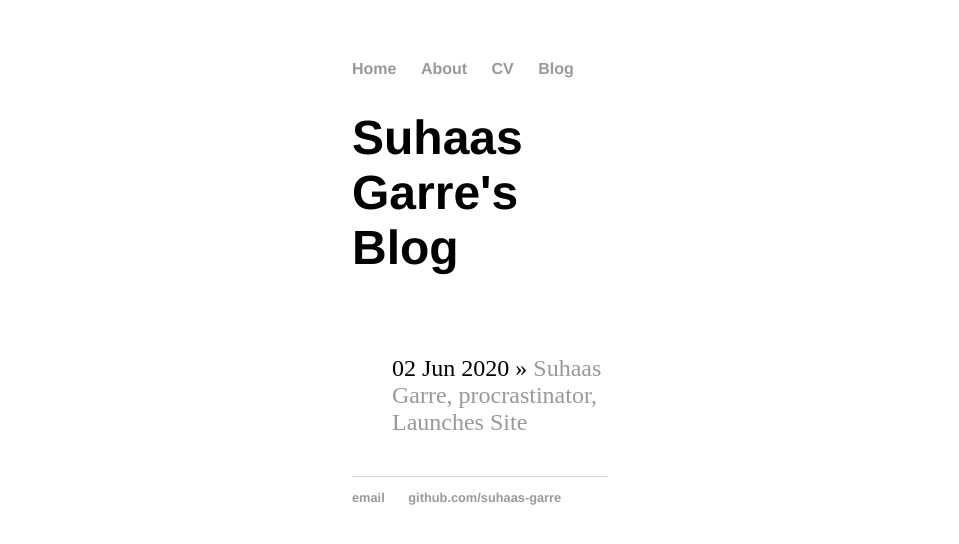
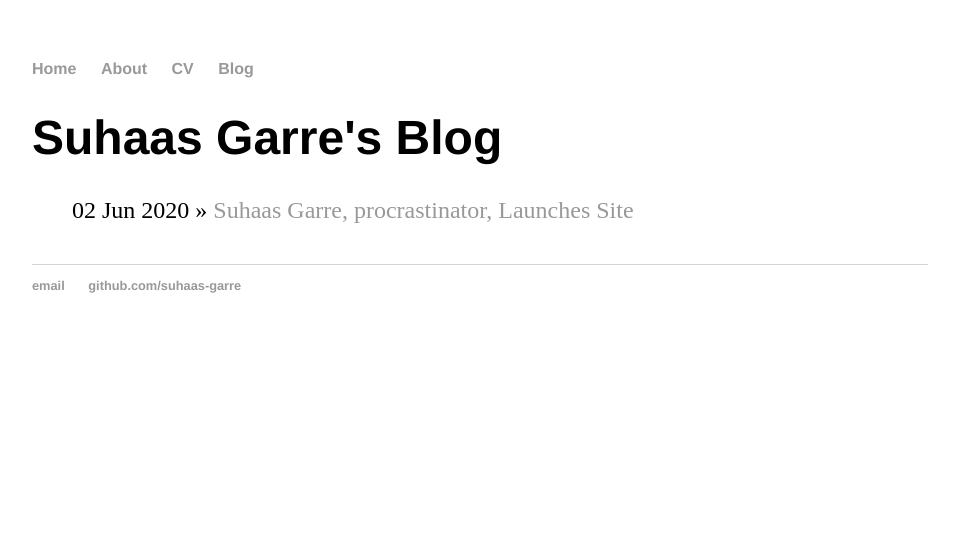
Before and after one commit to suhaas-garre/suhaas-garre.github.io, a Jekyll site: the page built from blog/index.html, in a window 1280 px wide. Shown: the top 544 px of the page, without its empty margins (160-1119 px from the left). Built offline with Jekyll 4.4.1, drawn with Linux system fonts in a browser that asks for light colours.

Commit message:
just testing margins 3

```diff
--- a/css/main.css
+++ b/css/main.css
@@ -1,6 +1,6 @@
 body {
     margin: 60px auto;
-    width: 20%;
+    width: 70%;
 }
 nav ul, footer ul {
     font-family:'Helvetica', 'Arial', 'Sans-Serif';
@@ -34,7 +34,7 @@ footer {
 }
 
 ul.posts {
-    margin: 80px auto 40px;
+    margin: 20px auto 40px;
     font-size: 1.5em;
 }
 
```
